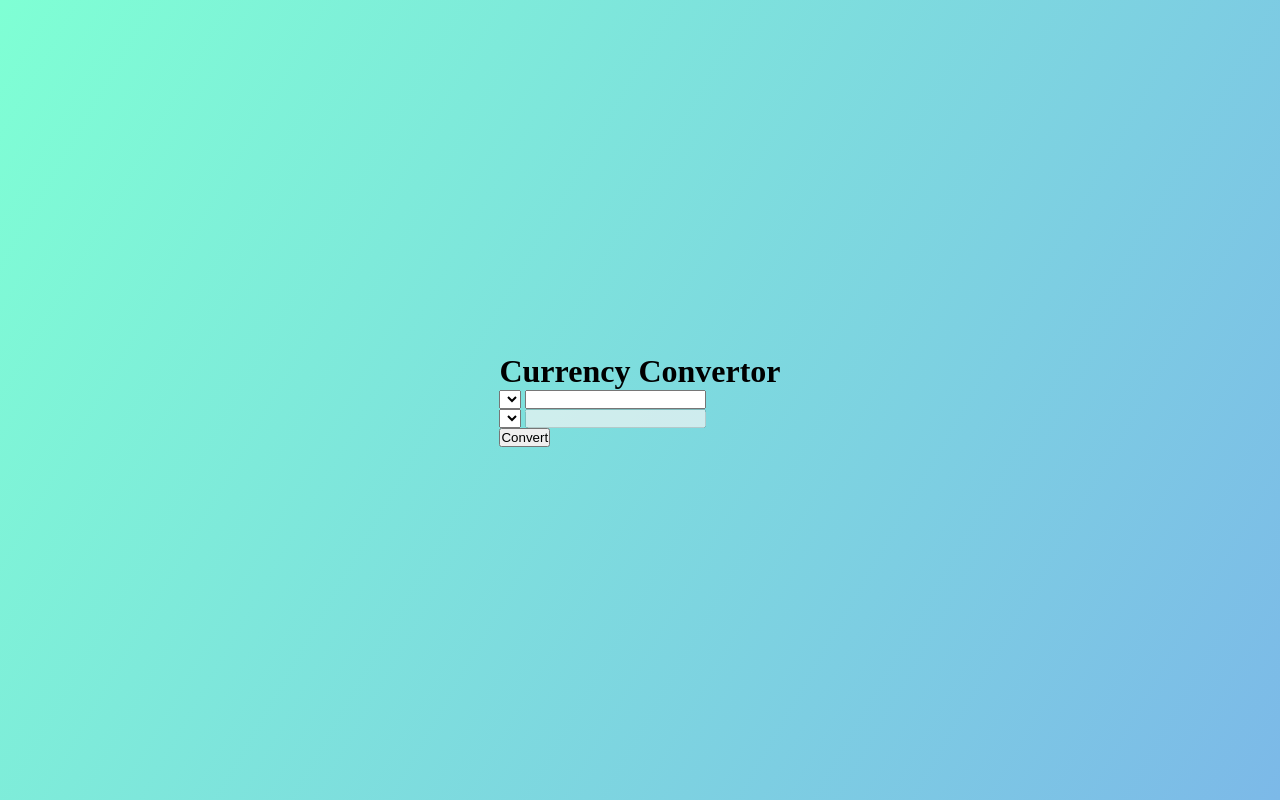
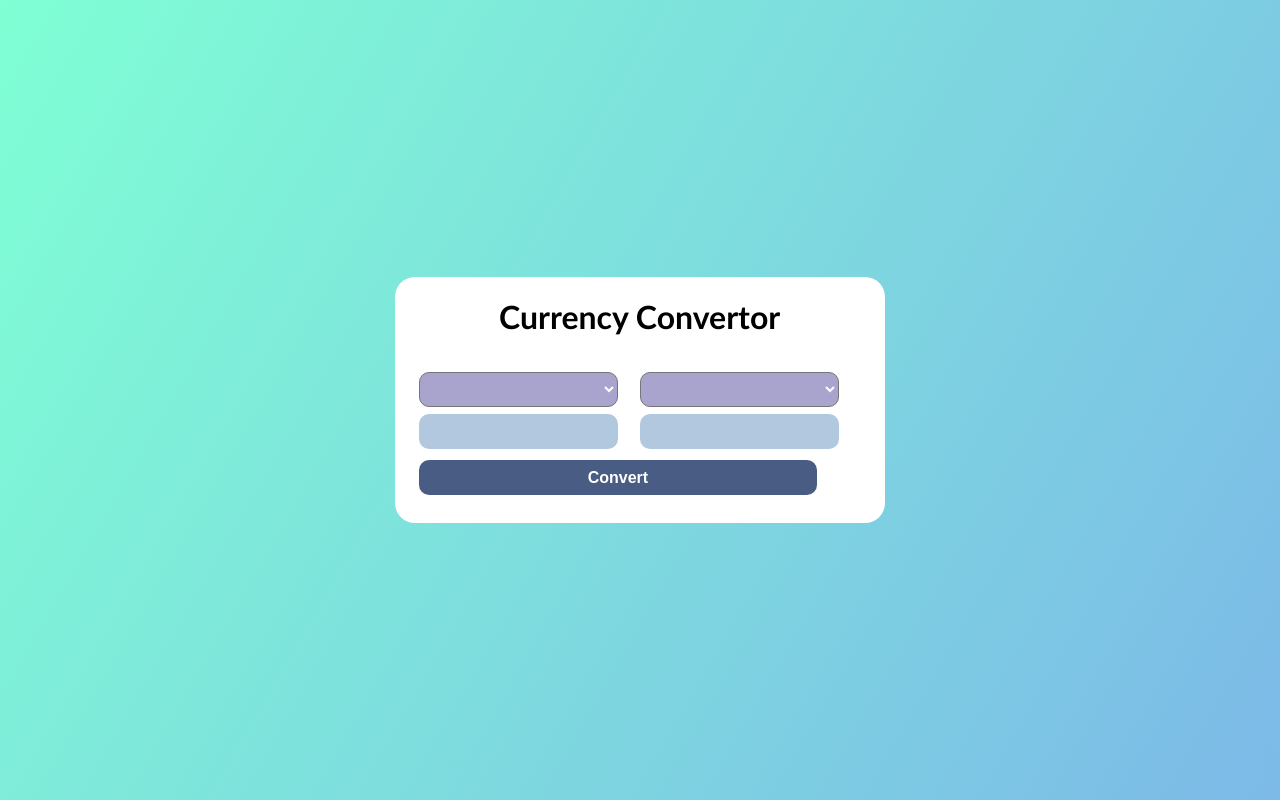
Before and after one commit to ylw311/Currency-Converter, a plain HTML site: page index.html in a window 1280 px wide. Drawn offline with Linux system fonts and the light colour scheme.

Commit message:
done design (css)

```diff
--- a/script.js
+++ b/script.js
@@ -0,0 +1,10 @@
+const select = document.querySelectorAll(".currecny");
+
+const input = document.getElementById("input");
+const output = document.getElementById("output");
+const button = document.getElementById("button");
+
+console.log(select);
+console.log(button);
+console.log(input);
+console.log(output);
--- a/style.css
+++ b/style.css
@@ -1,7 +1,3 @@
-html, body {
-  height: 100%;
-  width: 100%;
-}
 
 /* universal properties */
 *{
@@ -21,3 +17,83 @@ body{
 /*   left right */
   justify-content: center;
 }
+
+.container{
+  background-color: white;
+  padding: 20px 24px;
+  border-radius: 20px;
+  width: 490px;
+}
+
+.container .box {
+  width: 100%;
+  display: flex;
+}
+
+.box div{
+  width: 100%;
+}
+
+
+h1{
+  font-family: Trebuchet MS;2
+  color: #36454f;
+  margin-left: 80px;
+  margin-bottom: 1em;
+}
+
+select{
+  cursor: pointer;
+
+
+  background: #A8A4CE;
+
+  color: white;
+  margin: 0.3em 0;
+
+  border-radius: 10px;
+
+/*   font-size: 1.2em;
+  outline: none;
+  padding: 0 1em;
+  border: none;
+   */
+  width: 90%;
+  height: 35px;
+
+
+}
+
+
+input{
+  background: #B2C8DF;
+  width: 90%;
+  height: 35px;
+  font-size: 1em;
+  margin: 0.2em 0;
+  border-radius: 10px;
+  /*   makes black border disappear on default prior click */
+  border: none;
+  color: #495C83;
+
+  /*  makes black border disappear  after click  */
+  outline: none;
+  padding: 0 1em;
+}
+
+
+.button{
+  cursor: pointer;
+
+  width: 90%;
+  height: 35px;
+  background: #495C83;
+  border-radius: 10px;
+  border: none;
+  margin: 0.5em 0;
+  font-size: 1em;
+  font-weight: bold;
+
+  color: white;
+
+}
```
Also changed, not shown: index.html (+7 -0 lines).
